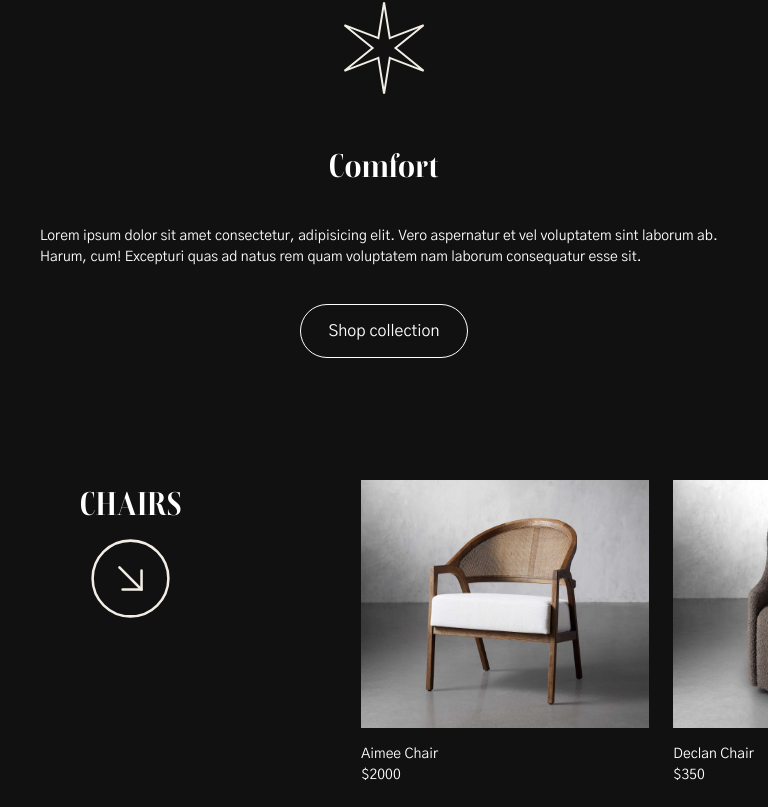
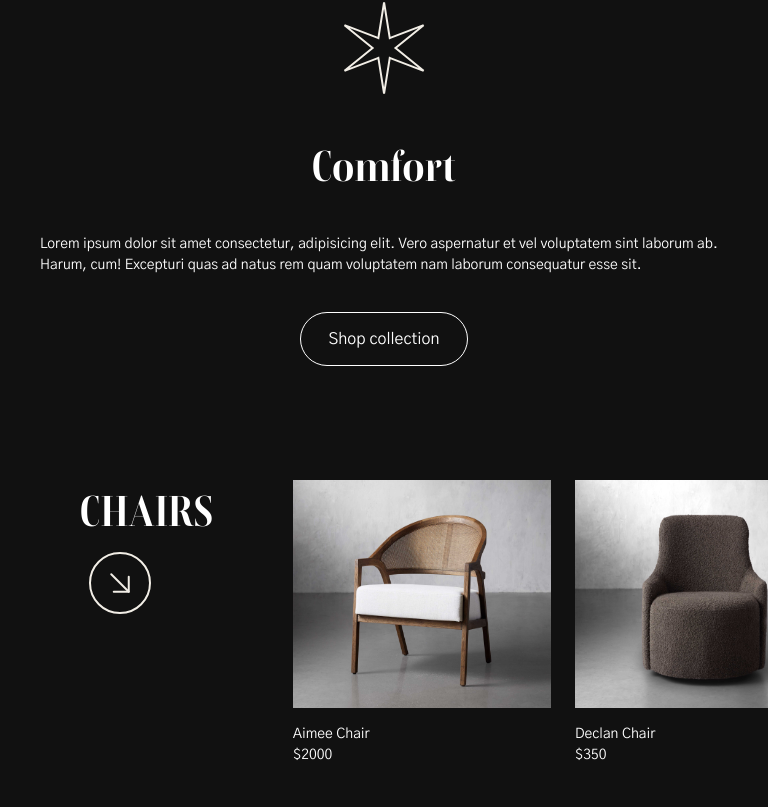
Before and after one commit to foreycodes/React-ECommerce, a React (Create React App) app: page / in a window 768 px wide. Shown: the part 1373-2180 px from the top of the page. Built offline with nearby package versions, Linux system fonts and the light colour scheme.

Commit message:
Mid breakpoint complete

```diff
--- a/src/App.css
+++ b/src/App.css
@@ -116,7 +116,7 @@ h2 {
     --font-display-lg-height: 80px;
     --font-display-lg-weight: 500;
 
-    --font-display-md: 32px;
+    --font-display-md: 42px;
 
     --font-display-sm: 24px;
     --font-display-sm-weight: 900;
--- a/src/pages/cart/cart.css
+++ b/src/pages/cart/cart.css
@@ -7,9 +7,10 @@
     font-size: var(--font-body-sm);
 }
 
-.title {
+.cart-title {
     font-size: var(--font-body-md);
     color: var(--color-neutral-200);
+    line-height: 58px;
 }
 
 .line {
@@ -100,7 +101,6 @@
         margin: 40px auto;
         width: 400px;
     }
-
 }
 
 @media only screen and ((min-width: 801px) and (max-width: 1024px)) {
--- a/src/pages/shop/product.css
+++ b/src/pages/shop/product.css
@@ -1,5 +1,4 @@
 .product {
-  margin: 0px;
     display: flex;
     flex-direction: column;
     flex-shrink: 0;
@@ -11,12 +10,10 @@
 }
 
 .product-img-container {
-    margin: none;
     position: relative;
 }
 
 .product-img-container:before {
-  margin: none;
   content:"";
   position:absolute;
   width:100%;
@@ -29,7 +26,6 @@
 }
 
 .product-img-container img {
-  display:block;
   width: 368px;
   height: 328px;
 }
@@ -54,9 +50,8 @@
 
 @media only screen and ((min-width: 481px) and (max-width: 800px)) {
   .product-img-container img {
-    display:block;
-    width: 288px;
-    height: 248px;
+    width: 258px;
+    height: 228px;
   }
 }
 
--- a/src/pages/shop/shop.css
+++ b/src/pages/shop/shop.css
@@ -31,6 +31,14 @@
 }
 
 @media only screen and ((min-width: 481px) and (max-width: 800px)) {
+    .category-title-container {
+        padding-right: 80px;
+    }
+    .arrow {
+        width: 80px;
+        height: 80px;
+    }
+
 }
 
 
--- a/src/pages/shop/shop.jsx
+++ b/src/pages/shop/shop.jsx
@@ -19,7 +19,7 @@ const Shop = () => {
             <div key={i} className={`product-section ${category}`}>
               <div className="category-title-container">
                 <h2>{category.toUpperCase()}</h2>
-                <img alt="arrow" src={Arrow}></img>
+                <img className="arrow" alt="arrow" src={Arrow}></img>
               </div>
               <div className="products-container">
                 {PRODUCTS.filter(prod => prod.type === category).map(prod => <Product data={prod} />)}
```
